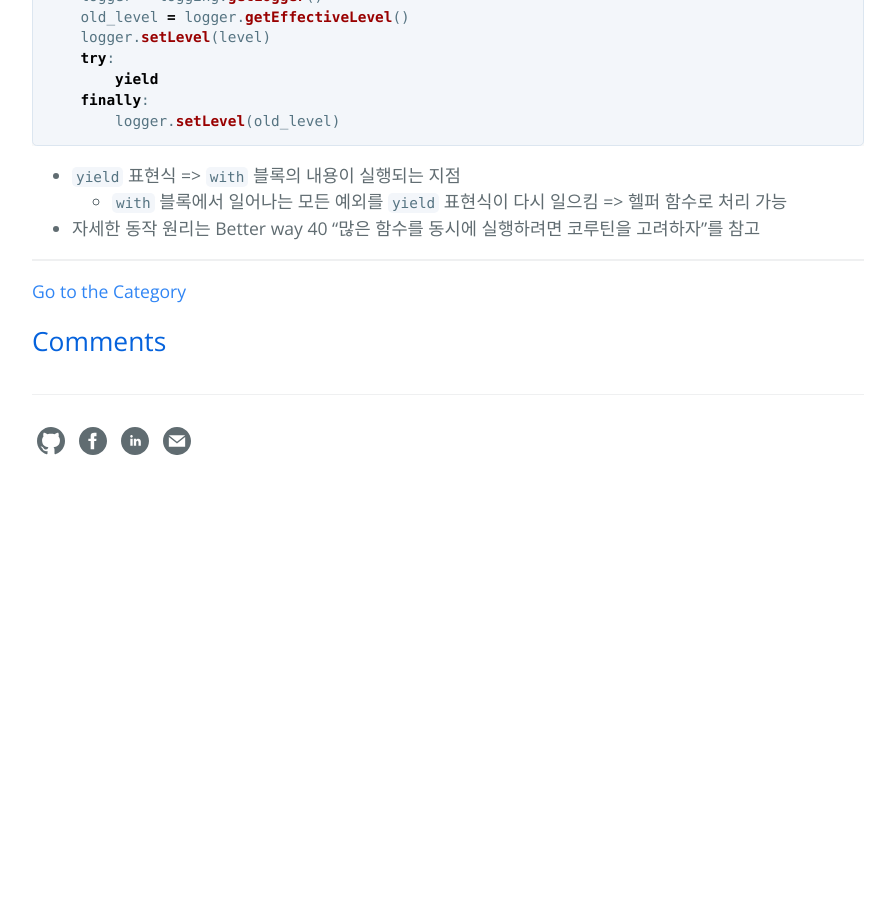
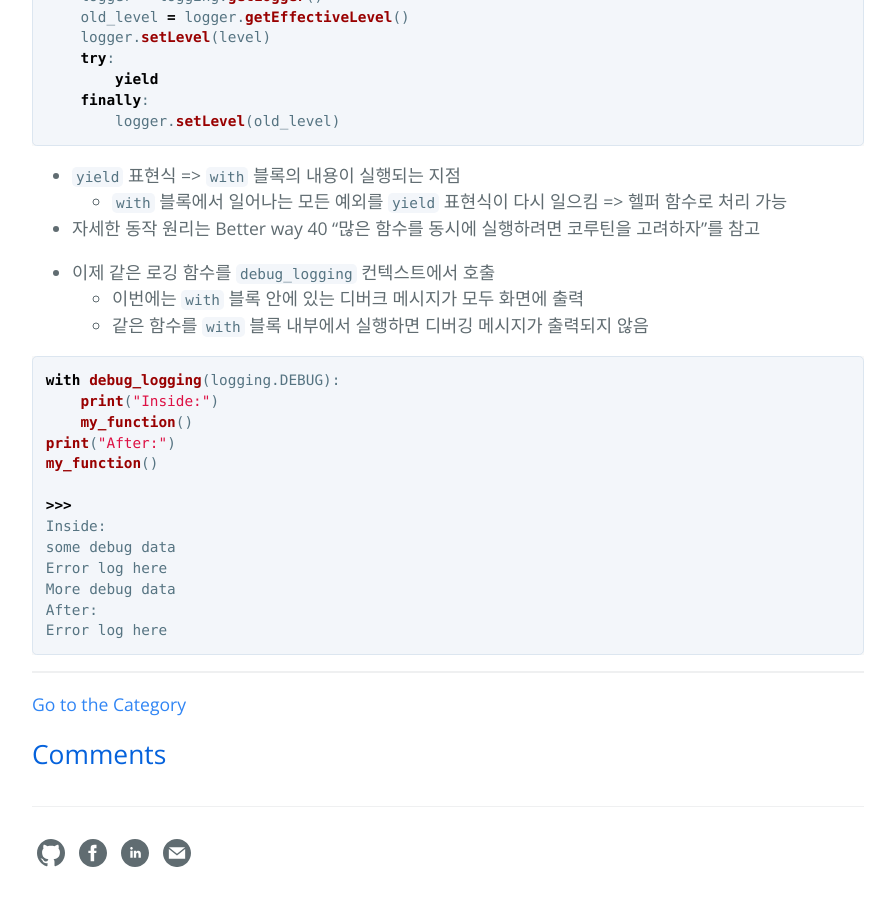
Before and after one commit to hcnoh/hcnoh.github.io, a Jekyll site: the page built from _posts/2018-10-24-effective-python-way43.md, in a window 1280 px wide and 900 px high, scrolled down 1745 px. Shown: the whole window, without its empty margins (192-1087 px from the left). Built offline with Jekyll 4.4.1, drawn with Linux system fonts in a browser that asks for light colours; comment, search, counter and statistics services are not loaded; before the commit the page ends 2254 px from its top, so only the background shows below that.

Commit message:
Update 2018-10-24-effective-python-way43.md

````diff
--- a/_posts/2018-10-24-effective-python-way43.md
+++ b/_posts/2018-10-24-effective-python-way43.md
@@ -77,3 +77,23 @@ def debug_logging(level):
 - `yield` 표현식 => `with` 블록의 내용이 실행되는 지점
   - `with` 블록에서 일어나는 모든 예외를 `yield` 표현식이 다시 일으킴 => 헬퍼 함수로 처리 가능
 - 자세한 동작 원리는 Better way 40 "많은 함수를 동시에 실행하려면 코루틴을 고려하자"를 참고
+
+- 이제 같은 로깅 함수를 `debug_logging` 컨텍스트에서 호출
+  - 이번에는 `with` 블록 안에 있는 디버크 메시지가 모두 화면에 출력
+  - 같은 함수를 `with` 블록 내부에서 실행하면 디버깅 메시지가 출력되지 않음
+
+```python
+with debug_logging(logging.DEBUG):
+    print("Inside:")
+    my_function()
+print("After:")
+my_function()
+
+>>>
+Inside:
+some debug data
+Error log here
+More debug data
+After:
+Error log here
+```
````
